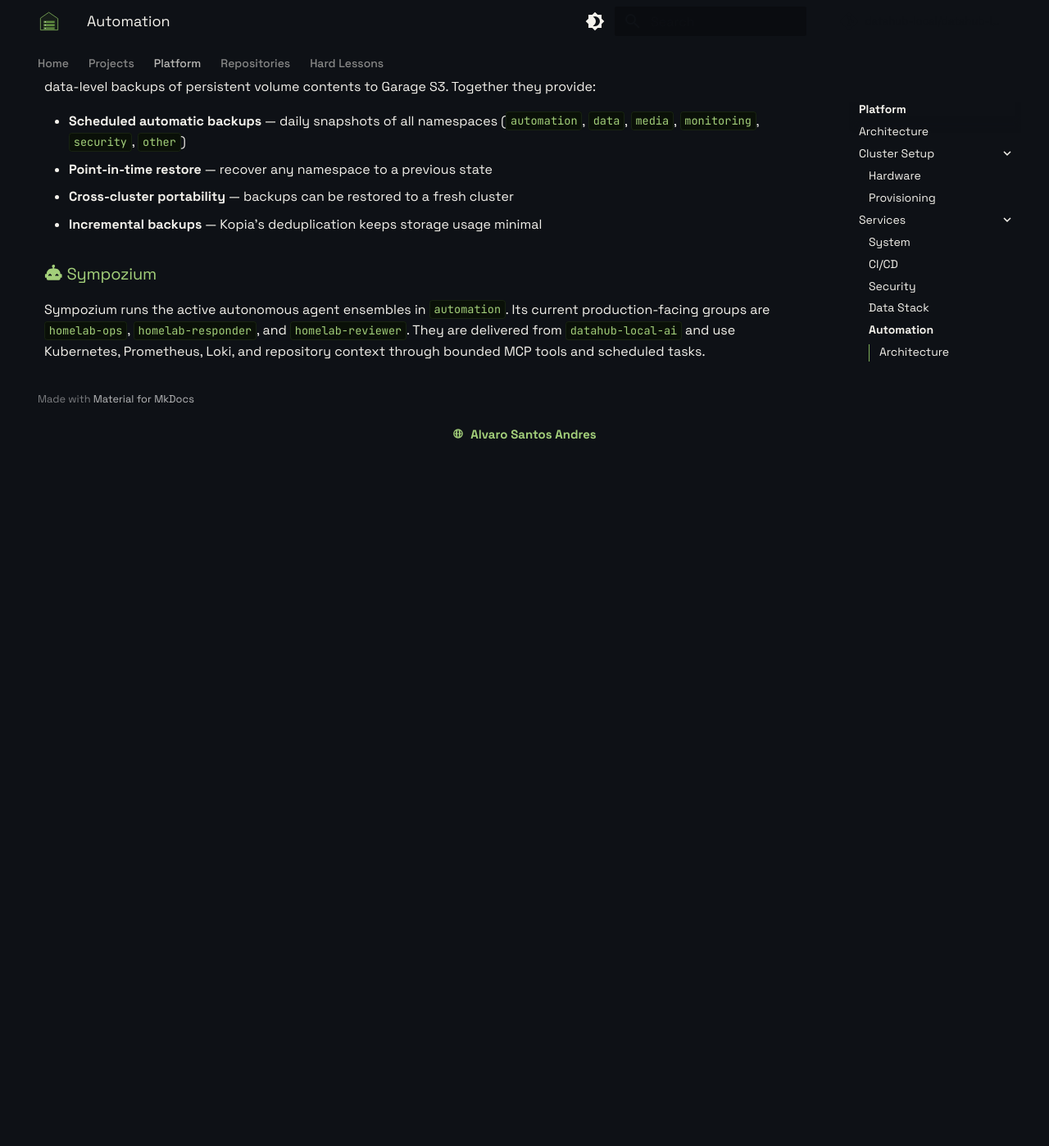
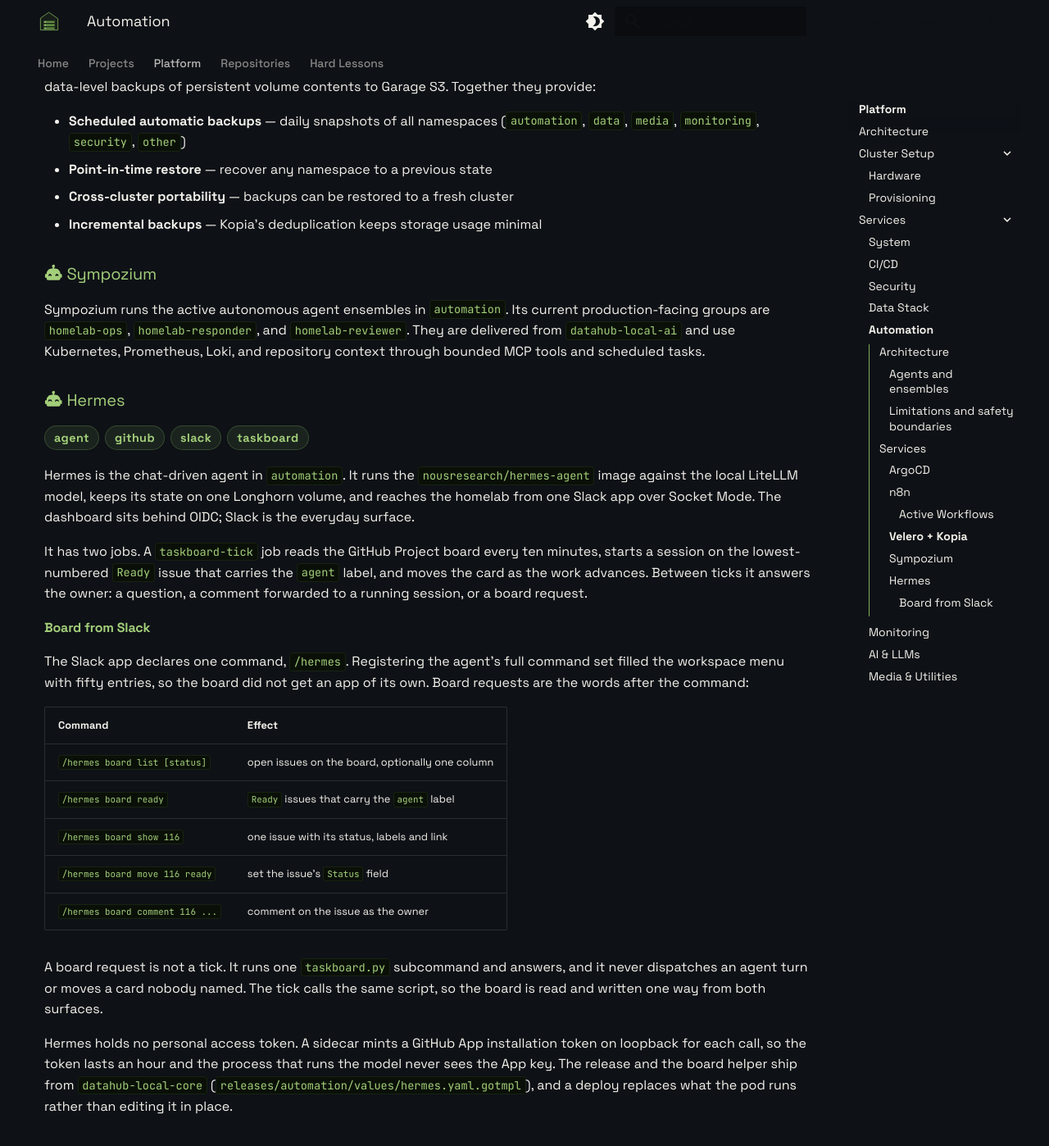
Before and after one commit to datahub-local/datahub-local, an MkDocs documentation site: the page built from docs/services/automation.md, in a window 1280 px wide and 1400 px high, scrolled down 4396 px. Shown: the whole window at 82% size. Built offline with MkDocs 1.6.1 and Material for MkDocs 9.7.7, drawn with Linux system fonts in a browser that asks for light colours; comment, search, counter and statistics services are not loaded; before the commit the page ends 4960 px from its top, so only the background shows below that.

Commit message:
docs: document the Hermes board surface in Slack (#120)

```diff
--- a/docs/services/automation.md
+++ b/docs/services/automation.md
@@ -158,3 +158,27 @@ Velero orchestrates Kubernetes-level backups (deployments, configmaps, secrets,
 ### :material-robot-excited: Sympozium
 
 Sympozium runs the active autonomous agent ensembles in `automation`. Its current production-facing groups are `homelab-ops`, `homelab-responder`, and `homelab-reviewer`. They are delivered from `datahub-local-ai` and use Kubernetes, Prometheus, Loki, and repository context through bounded MCP tools and scheduled tasks.
+
+### :material-robot-happy: Hermes
+
+<div class="svc-tags"><span class="svc-tag">agent</span> <span class="svc-tag">github</span> <span class="svc-tag">slack</span> <span class="svc-tag">taskboard</span></div>
+
+Hermes is the chat-driven agent in `automation`. It runs the `nousresearch/hermes-agent` image against the local LiteLLM model, keeps its state on one Longhorn volume, and reaches the homelab from one Slack app over Socket Mode. The dashboard sits behind OIDC; Slack is the everyday surface.
+
+It has two jobs. A `taskboard-tick` job reads the GitHub Project board every ten minutes, starts a session on the lowest-numbered `Ready` issue that carries the `agent` label, and moves the card as the work advances. Between ticks it answers the owner: a question, a comment forwarded to a running session, or a board request.
+
+#### Board from Slack
+
+The Slack app declares one command, `/hermes`. Registering the agent's full command set filled the workspace menu with fifty entries, so the board did not get an app of its own. Board requests are the words after the command:
+
+| Command | Effect |
+| --- | --- |
+| `/hermes board list [status]` | open issues on the board, optionally one column |
+| `/hermes board ready` | `Ready` issues that carry the `agent` label |
+| `/hermes board show 116` | one issue with its status, labels and link |
+| `/hermes board move 116 ready` | set the issue's `Status` field |
+| `/hermes board comment 116 ...` | comment on the issue as the owner |
+
+A board request is not a tick. It runs one `taskboard.py` subcommand and answers, and it never dispatches an agent turn or moves a card nobody named. The tick calls the same script, so the board is read and written one way from both surfaces.
+
+Hermes holds no personal access token. A sidecar mints a GitHub App installation token on loopback for each call, so the token lasts an hour and the process that runs the model never sees the App key. The release and the board helper ship from `datahub-local-core` (`releases/automation/values/hermes.yaml.gotmpl`), and a deploy replaces what the pod runs rather than editing it in place.
```
